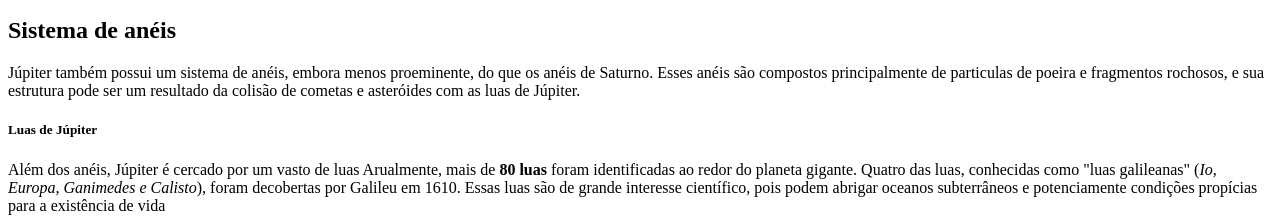
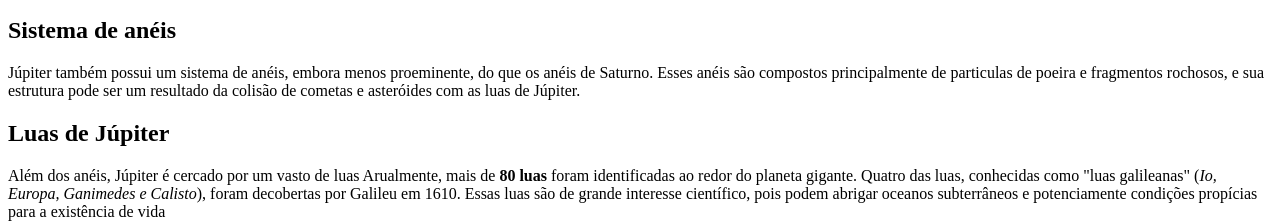
Before and after one commit to gMarinhum085/criando-um-artigo, a plain HTML site: page index.html in a window 1280 px wide. Shown: the part 893-1116 px from the top of the page. Drawn offline with Linux system fonts and the light colour scheme.

Commit message:
index.html

```diff
--- a/index.html
+++ b/index.html
@@ -31,7 +31,7 @@
          <p>
            Júpiter também possui um sistema de anéis, embora menos proeminente, do que os anéis de Saturno. Esses anéis são compostos principalmente de particulas de poeira e fragmentos rochosos, e sua estrutura pode ser um resultado da colisão de cometas e asteróides com as luas de Júpiter.
          </p>
-    <h5>Luas de Júpiter</h5>
+    <h2>Luas de Júpiter</h2>
          <p>
            Além dos anéis, Júpiter é cercado por um vasto de luas  Arualmente, mais de <strong>80 luas</strong> foram identificadas ao redor do planeta gigante. Quatro das luas, conhecidas como "luas galileanas" (<i>Io, Europa, Ganimedes e Calisto</i>), foram decobertas por Galileu em 1610. Essas luas são de grande interesse científico, pois podem abrigar oceanos subterrâneos e potenciamente condições propícias para a existência de vida
          </p>
```
